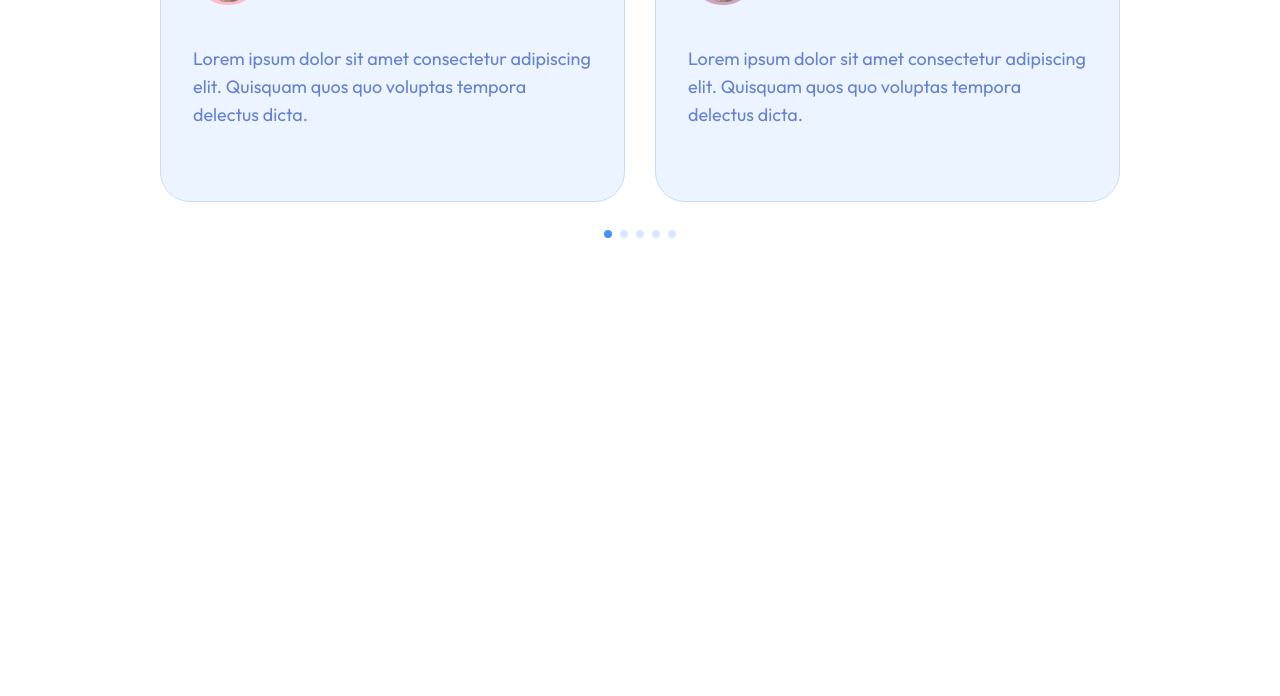
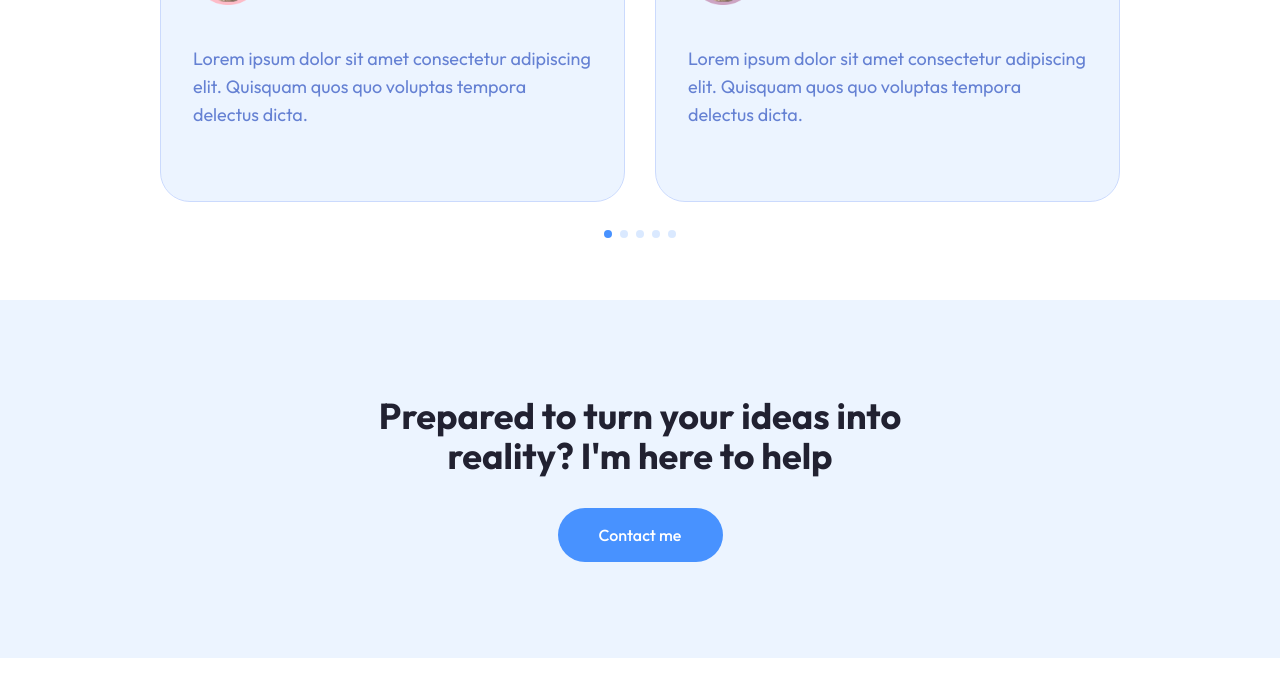
Before and after one commit to danpellegrino/tjsportfolio, a Next.js app: page / in a window 1280 px wide. Shown: the part 3589-4285 px from the top of the page. Built offline with nearby package versions, Linux system fonts and the light colour scheme.

Commit message:
Add Cta component to Home page

```diff
--- a/app/page.jsx
+++ b/app/page.jsx
@@ -1,5 +1,6 @@
 // Components
 import About from "@/components/About";
+import Cta from "@/components/Cta";
 import Hero from "@/components/Hero";
 import Reviews from "@/components/Reviews";
 import Services from "@/components/Services";
@@ -13,6 +14,7 @@
       <Services />
       <Work />
       <Reviews />
+      <Cta />
     </main>
   );
 }
--- /dev/null
+++ b/components/Cta.jsx
@@ -0,0 +1,21 @@
+import { Button } from "./ui/button";
+import Link from "next/link";
+
+const Cta = () => {
+  return (
+    <section className='py-24 bg-primary/10 dark:bg-secondary/10'>
+      <div className="container mx-auto">
+        <div className='flex flex-col items-center'>
+            <h2 className='h2 max-w-xl text-center mb-8'>
+                Prepared to turn your ideas into reality? I'm here to help
+            </h2>
+            <Link href='/contact'>
+            <Button className="w-[165px]">Contact me</Button>
+            </Link>
+        </div>
+      </div>
+    </section>
+  );
+};
+
+export default Cta;
```
